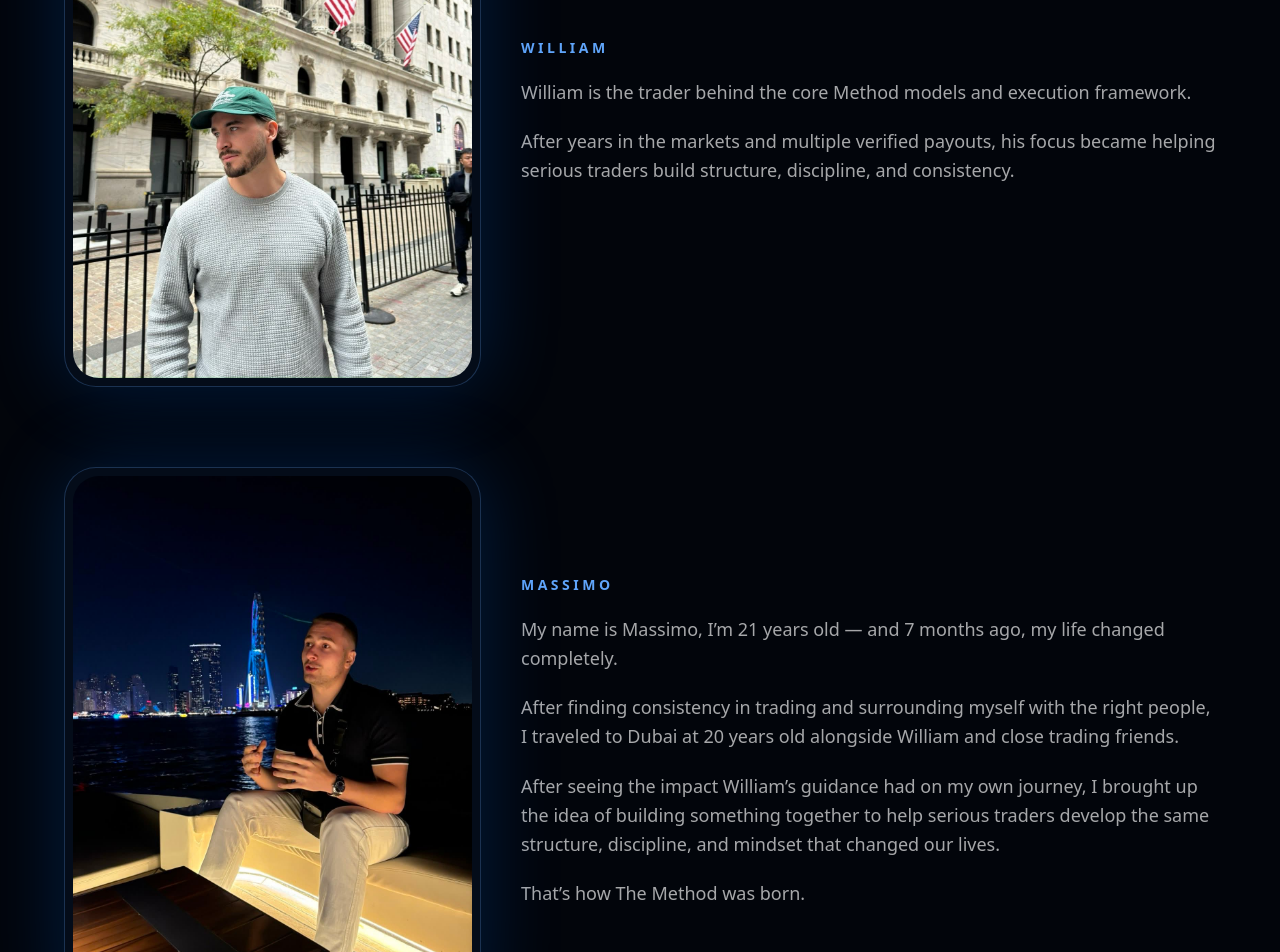
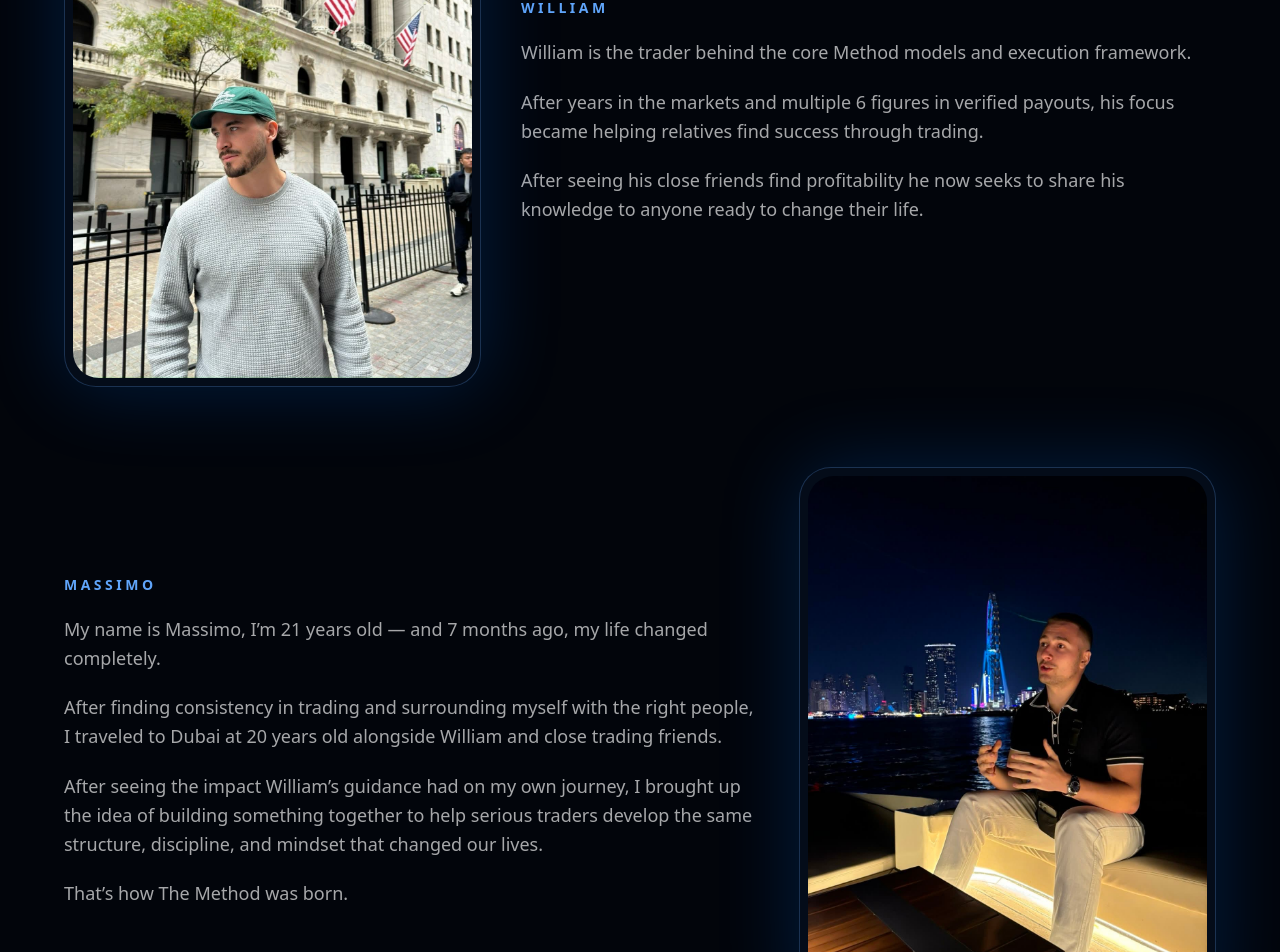
Before and after one commit to massimotrades/the-method-site, a React (Vite) app: page / in a window 1280 px wide. Shown: the part 2320-3272 px from the top of the page. Built offline with nearby package versions, Linux system fonts and the light colour scheme.

Commit message:
Update main.jsx

```diff
--- a/src/main.jsx
+++ b/src/main.jsx
@@ -396,20 +396,18 @@ function TheMethodEliteWebsite() {
         </p>
 
         <p className="mt-5 text-lg leading-relaxed text-white/65">
-          After years in the markets and multiple verified payouts, his focus became helping serious traders build structure, discipline, and consistency.
+          After years in the markets and multiple 6 figures in verified payouts, his focus became helping relatives find success through trading.
         </p>
+
+        <p className="mt-5 text-lg leading-relaxed text-white/65">
+          After seeing his close friends find profitability he now seeks to share his knowledge to anyone ready to change their life.
+        </p>
+
       </div>
     </div>
 
     {/* MASSIMO */}
-    <div className="mt-20 grid items-center gap-10 md:grid-cols-[0.75fr_1.25fr]">
-      <div className="relative overflow-hidden rounded-[32px] border border-blue-400/25 bg-blue-500/[.06] p-2 shadow-[0_0_80px_rgba(0,119,255,.22)]">
-        <img
-          src="/team/massimo.jpg"
-          alt="Massimo"
-          className="relative z-10 h-full w-full rounded-[26px] object-cover"
-        />
-      </div>
+    <div className="mt-20 grid items-center gap-10 md:grid-cols-[1.25fr_0.75fr]">
 
       <div>
         <div className="text-sm font-black uppercase tracking-[0.25em] text-blue-400">
@@ -431,6 +429,14 @@ function TheMethodEliteWebsite() {
         <p className="mt-5 text-lg leading-relaxed text-white/65">
           That’s how The Method was born.
         </p>
+      </div>
+
+      <div className="relative overflow-hidden rounded-[32px] border border-blue-400/25 bg-blue-500/[.06] p-2 shadow-[0_0_80px_rgba(0,119,255,.22)]">
+        <img
+          src="/team/massimo.jpg"
+          alt="Massimo"
+          className="relative z-10 h-full w-full rounded-[26px] object-cover"
+        />
       </div>
     </div>
   </div>
```
